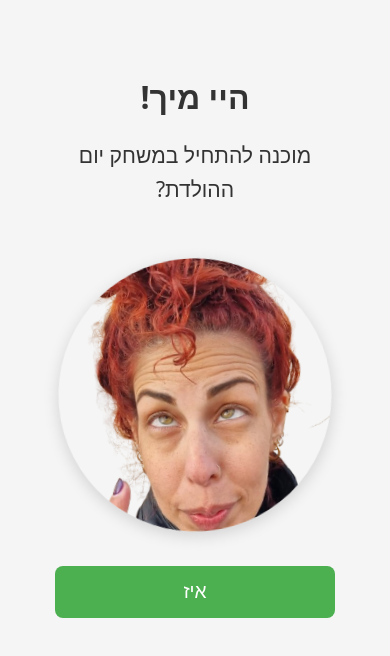
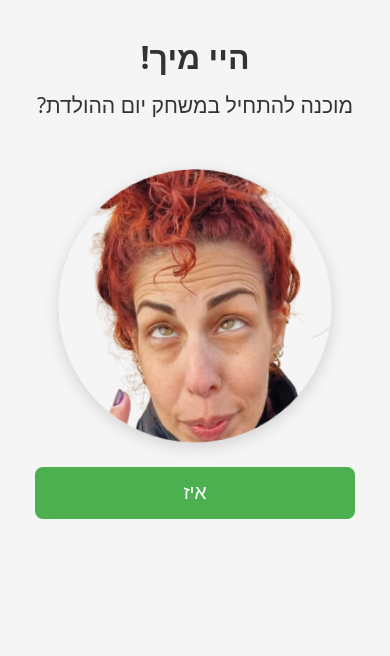
Before and after one commit to Alondai1/birthday-game, a plain HTML site: page index.html in a window 390 px wide. Drawn offline with Linux system fonts and the light colour scheme.

Commit message:
css fixes

```diff
--- a/index.html
+++ b/index.html
@@ -74,12 +74,8 @@
                             <li>לאחר בחירת תשובה, תוכלי לצפות שוב בתמונה</li>
                             <li>אבל לא תוכלי לשנות את התשובה שבחרת גברת!</li>
                         </ul>
-                        <!-- <p class="good-luck">בהצלחה! 🎉</p> -->
                     </div>
                     <button class="primary-button" id="start-button">התחל משחק</button>
-                    <div class="skip-wizard">
-                        <button class="skip-button" id="skip-wizard-button">דלגי למשחק</button>
-                    </div>
                 </div>
             </div>
         </div>
--- a/styles.css
+++ b/styles.css
@@ -35,7 +35,6 @@ body {
 .screen {
     display: none;
     min-height: 100vh;
-    padding: 20px;
     opacity: 0;
     transition: opacity 0.3s ease-in-out;
 }
@@ -232,7 +231,7 @@ body {
     padding: 20px;
     border-radius: 12px;
     box-shadow: 0 2px 4px rgba(0, 0, 0, 0.1);
-    max-height: 300px;
+    max-height: 420px;
     overflow-y: auto;
     scrollbar-width: thin;
     scrollbar-color: var(--primary-color) #f0f0f0;
@@ -268,7 +267,7 @@ body {
 
 .instructions-text ul {
     list-style-position: inside;
-    margin-bottom: 20px;
+    margin-bottom: 5px;
     padding-right: 10px;
     padding-bottom: 50px; /* Space for good luck text */
 }
@@ -650,14 +649,14 @@ body {
 #welcome-step .wizard-content {
     display: flex;
     flex-direction: column;
-    min-height: 80vh;
+    min-height: 100%;
     justify-content: space-between;
-    padding: 40px 20px 80px;
+    padding: 20px;
 }
 
 #welcome-step h1 {
     font-size: 2.5em;
-    margin-top: 20px;
+    margin-top: 10px;
 }
 
 #welcome-step .welcome-text {
@@ -666,16 +665,16 @@ body {
     flex-direction: column;
     justify-content: center;
     margin: 0;
-    padding: 20px 0;
+    padding: 10px 0;
 }
 
 #welcome-step .welcome-text p {
     font-size: 1.4em;
-    margin-bottom: 30px;
+    margin-bottom: 20px;
 }
 
 #welcome-step .primary-button {
-    margin-bottom: 30px;
+    margin-bottom: 20px;
     font-size: 1.2em;
     padding: 15px 40px;
 }
@@ -683,21 +682,21 @@ body {
 /* Update responsive styles */
 @media (max-width: 768px) {
     #welcome-step .wizard-content {
-        padding: 30px 15px 70px;
+        padding: 15px;
     }
 
     #welcome-step h1 {
         font-size: 2em;
-        margin-top: 15px;
+        margin-top: 10px;
     }
 
     #welcome-step .welcome-text p {
         font-size: 1.2em;
-        margin-bottom: 20px;
+        margin-bottom: 15px;
     }
 
     #welcome-step .primary-button {
-        margin-bottom: 20px;
+        margin-bottom: 15px;
     }
 }
 
```
Also changed, not shown: assets/images/sample1.jpg.
